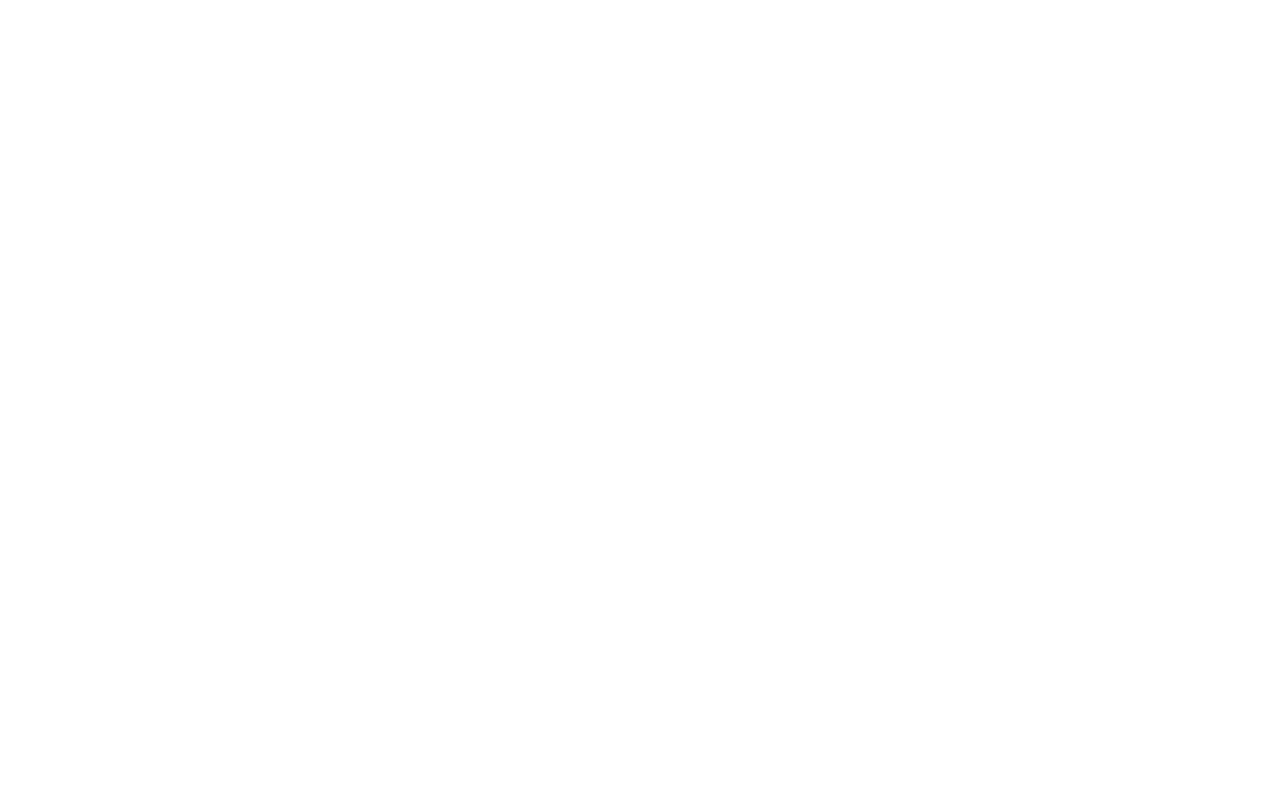
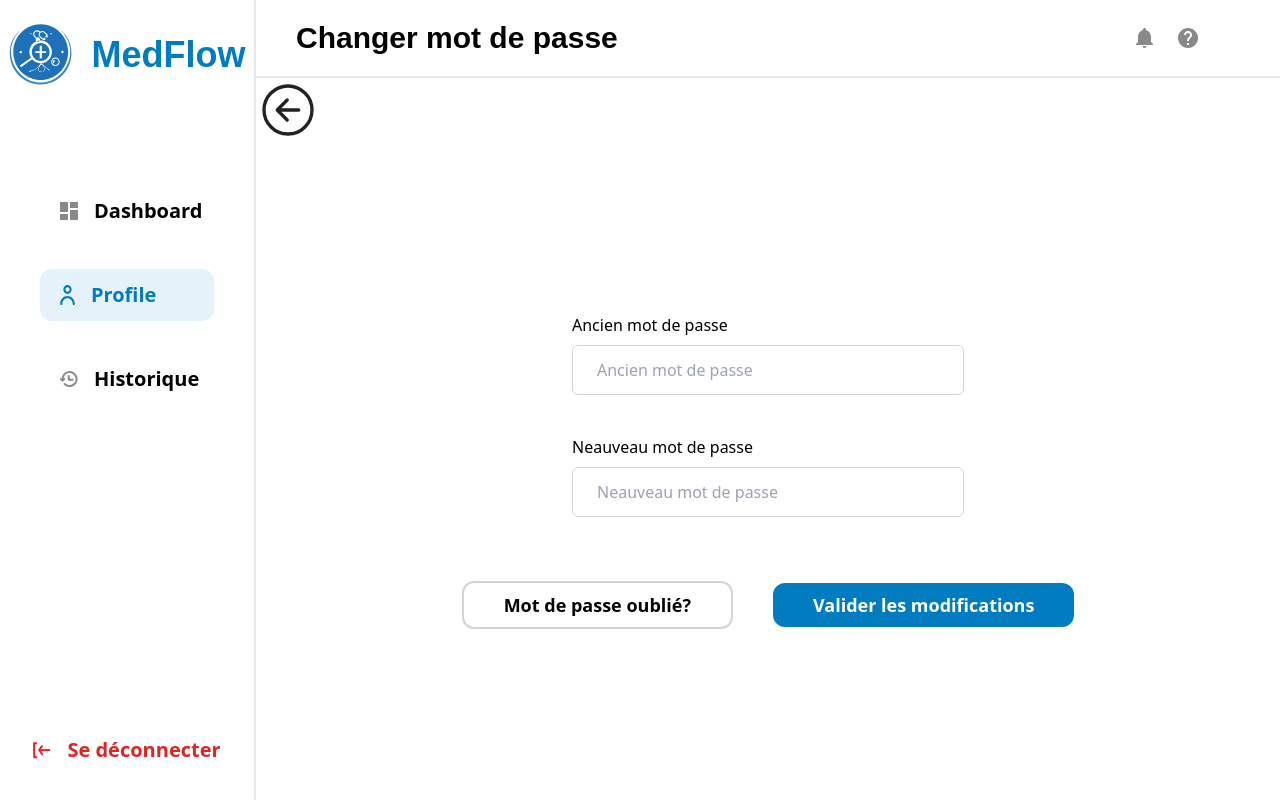
Before and after one commit to TCX-T2/Frontend, a React (Vite) app: page /password in a window 1280 px wide. Before the commit this address had no page. Built offline with nearby package versions, Linux system fonts and the light colour scheme; no server answers; sample sign-in values are in the browser's storage; a web font is replaced by a local one.

Commit message:
completing the personal info changes on the user profil

```diff
--- a/package.json
+++ b/package.json
@@ -16,6 +16,7 @@
     "react": "^18.2.0",
     "react-dom": "^18.2.0",
     "react-router-dom": "^6.21.1",
+    "react-toastify": "^10.0.4",
     "yup": "^1.3.3"
   },
   "devDependencies": {
--- /dev/null
+++ b/src/components/BackButton.jsx
@@ -0,0 +1,12 @@
+const BackButton = () => {
+  return (
+    <img
+      src="icons/back.svg"
+      alt="go-back icon"
+      className="w-16 h-16 cursor-pointer"
+      onClick={() => window.history.back()}
+    />
+  );
+};
+
+export default BackButton;
--- a/src/components/Footer.jsx
+++ /dev/null
@@ -1,87 +0,0 @@
-import React from "react";
-
-const Footer = () => {
-
-  const scrollToSection = (id) => {
-    const element = document.querySelector(id);
-    const offsetTop = element.offsetTop;
-    window.scrollTo({
-      top: offsetTop,
-      behavior: "smooth",
-    });
-  };
-
-  return (
-    <div id="footer" className=" bg-gradient-to-b from-secondary to-primary text-white">
-      <div className="flex justify-between items-center px-16 py-10">
-        <div className="flex gap-20">
-          <div className="flex flex-col gap-3 w-2/5">
-            <img
-              src="logos/logo_keybox_white.png"
-              alt="logo_keybox"
-              className=" w-28 h-28 mt-[-2rem]"
-            />
-            <p className="">
-              Unlock a Bright Future with Key Box E-learning. Explore a
-              top-notch learning experience tailored for students and parents
-              who value their children's education. Transform their future with
-              Key Box E-learning.
-            </p>
-          </div>
-
-          <div className="flex flex-col gap-10 ">
-            <h4 className="font-bold">Site Navigation</h4>
-            <ul className="flex flex-col gap-2">
-              <li>
-                <a href="/">Home</a>
-              </li>
-              <li>
-                <a href="/about">About us</a>
-              </li>
-              <li>
-                <a href="/services">Services</a>
-              </li>
-              <li>
-                <a href="/contact">Download</a>
-              </li>
-            </ul>
-          </div>
-
-          <div className="flex flex-col gap-10 ">
-            <h4 className="font-bold">Explore</h4>
-            <ul className="flex flex-col gap-2">
-              <li>
-                <button
-                onClick={() => scrollToSection("#tutorial")}
-                >Keybox Tutorial</button>
-              </li>
-              <li>
-                <button
-                onClick={() => scrollToSection("#testimonials")}
-                >Testimonials</button>
-              </li>
-            </ul>
-          </div>
-
-          <div className="flex flex-col gap-10">
-            <h4>Socials</h4>
-            <div className="flex gap-4">
-              <img src="icons/facebook.svg" alt="facebook icon" />
-              <img src="icons/instagram.svg" alt="instgram icon" />
-              <img src="icons/X.svg" alt="X icon" />
-              <img src="icons/linkedin.svg" alt="linkdin icon" />
-            </div>
-          </div>
-        </div>
-      </div>
-
-      <hr className="border-secondary" />
-
-      <p className="text-xs text-center py-10">
-        © 2023 Keybox. All Rights Reserved.
-      </p>
-    </div>
-  );
-};
-
-export default Footer;
--- a/src/components/Home/NavbarUser.jsx
+++ b/src/components/Home/NavbarUser.jsx
@@ -29,8 +29,8 @@
     switch (pageActive) {
       case "/dashboard":
         return "Dashboard";
-      case "/calendar":
-        return "Calendrier";
+      case "/password":
+        return "Changer mot de passe";
       case "/profile":
         return "Mon profile";
       case "/historique":
--- a/src/components/Home/SideBar.jsx
+++ b/src/components/Home/SideBar.jsx
@@ -42,10 +42,10 @@
             <li
               id="profile"
               className={`rounded-xl w-full py-3 px-5 hover:bg-secondary hover:bg-opacity-10 transition-all duration-200 flex gap-4
-          ${getClassNames("/profile")}`}
+          ${getClassNames("/profile")} ${getClassNames("/password")}`}
             >
               <img
-                src={`icons/profil${getCurrentWord("/profil")}.svg`}
+                src={`icons/profil${getCurrentWord("/profile")}${getCurrentWord("/password")}.svg`}
                 alt="profile icon"
               />
               <p>Profile</p>
--- /dev/null
+++ b/src/components/Password.jsx
@@ -0,0 +1,151 @@
+import { motion } from "framer-motion";
+import { useFormik } from "formik";
+import * as Yup from "yup";
+import axiosInstance from "../config/axiosConfig.js";
+import { toast, ToastContainer } from "react-toastify";
+import "react-toastify/dist/ReactToastify.css";
+import BackButton from "./BackButton.jsx";
+
+const Password = () => {
+  const token = localStorage.getItem("token");
+
+  const formik = useFormik({
+    initialValues: {
+      OldPassword: "",
+      NewPassword: "",
+    },
+
+    // validation of the form
+    validationSchema: Yup.object({
+      OldPassword: Yup.string().required(
+        "Le ancien mot de passe est obligatoire"
+      ),
+
+      NewPassword: Yup.string()
+        .min(8, "Le neauveau mot de passe doit contenir au moins 8 caractères")
+        .required("Le neauveau mot de passe est obligatoire"),
+    }),
+
+    // Submition of the form
+
+    onSubmit: (values) => {
+      axiosInstance
+        .put(
+          "users/updatePassword",
+          {
+            oldPassword: values.OldPassword,
+            newPassword: values.NewPassword,
+          },
+          { headers: { "x-access-token": token } }
+        )
+        .then((response) => {
+          console.log(response);
+
+          // show a message to the user that the modification is done successfully
+          toast.success("Les modifications sont enregistrées avec succès", {
+            position: "top-right",
+            autoClose: 3000,
+            hideProgressBar: false,
+            closeOnClick: true,
+            pauseOnHover: true,
+            draggable: true,
+            progress: undefined,
+          });
+        })
+        .catch((error) => {
+          console.error(error);
+          // if the error is 406, it means that the old password is incorrect
+          if (error.response.status === 406) {
+            toast.error("Le ancien mot de passe est incorrect", {
+              position: "top-right",
+              autoClose: 3000,
+              hideProgressBar: false,
+              closeOnClick: true,
+              pauseOnHover: true,
+              draggable: true,
+              progress: undefined,
+            });
+          }
+        });
+    },
+  });
+
+  return (
+    <>
+      <ToastContainer />
+      <BackButton />
+      <form
+        onSubmit={formik.handleSubmit}
+        className="flex flex-col gap-16  m-auto"
+      >
+        <div className="flex flex-col gap-10 items-center justify-start">
+          <div className="flex flex-col gap-2">
+            <label
+              htmlFor="OldPassword"
+              className={`${
+                formik.touched.OldPassword && formik.errors.OldPassword
+                  ? "text-red-500"
+                  : ""
+              }`}
+            >
+              {formik.touched.OldPassword && formik.errors.OldPassword
+                ? formik.errors.OldPassword
+                : "Ancien mot de passe"}
+            </label>
+            <input
+              type="text"
+              name="OldPassword"
+              placeholder="Ancien mot de passe"
+              value={formik.values.OldPassword}
+              onChange={formik.handleChange}
+              onBlur={formik.handleBlur}
+              className={`border-[1.5px] border-neutral-300 w-[24.5rem] rounded-md p-6 h-9 outline-none focus:outline-none focus:ring-2 focus:ring-secondary`}
+            />
+          </div>
+          <div className="flex flex-col gap-2">
+            <label
+              htmlFor="NewPassword"
+              className={`${
+                formik.touched.NewPassword && formik.errors.NewPassword
+                  ? "text-red-500"
+                  : ""
+              }`}
+            >
+              {formik.touched.NewPassword && formik.errors.NewPassword
+                ? formik.errors.NewPassword
+                : "Neauveau mot de passe"}
+            </label>
+            <input
+              type="text"
+              name="NewPassword"
+              placeholder="Neauveau mot de passe"
+              value={formik.values.NewPassword}
+              onChange={formik.handleChange}
+              onBlur={formik.handleBlur}
+              className=" border-[1.5px] border-neutral-300 w-[24.5rem] rounded-md p-6 h-9 outline-none focus:outline-none focus:ring-2 focus:ring-secondary"
+            />
+          </div>
+        </div>
+        <div className="flex gap-10 items-center justify-between">
+          <motion.button
+            type="button"
+            whileHover={{ scale: 1.1 }}
+            whileTap={{ scale: 0.9 }}
+            className="border-2 border-neutral-300 px-10 py-2 w-fit rounded-xl font-semibold text-lg"
+          >
+            Mot de passe oublié?
+          </motion.button>
+          <motion.button
+            whileHover={{ scale: 1.1 }}
+            whileTap={{ scale: 0.9 }}
+            className="bg-secondary px-10 py-2 text-white w-fit rounded-xl font-semibold text-lg"
+            type="submit"
+          >
+            Valider les modifications
+          </motion.button>
+        </div>
+      </form>
+    </>
+  );
+};
+export default Password;
--- a/src/components/Profile.jsx
+++ b/src/components/Profile.jsx
@@ -1,8 +1,9 @@
-import React from "react";
 import { motion } from "framer-motion";
 import { useFormik } from "formik";
 import * as Yup from "yup";
 import axiosInstance from "../config/axiosConfig.js";
+import { toast, ToastContainer } from "react-toastify";
+import "react-toastify/dist/ReactToastify.css";
 
 const Profile = () => {
   // recover the user's information from the localStorage
@@ -107,6 +108,17 @@
           localStorage.setItem("PhoneNumber", values.numerotel);
           localStorage.setItem("Specialite", values.Specialite);
           localStorage.setItem("Username", values.utilisateur);
+
+          // show a message to the user that the modification is done successfully
+          toast.success("Les modifications sont enregistrées avec succès", {
+            position: "top-right",
+            autoClose: 3000,
+            hideProgressBar: false,
+            closeOnClick: true,
+            pauseOnHover: true,
+            draggable: true,
+            progress: undefined,
+          });
         })
         .catch((error) => {
           console.error(error);
@@ -119,6 +131,7 @@
       onSubmit={formik.handleSubmit}
       className="flex flex-col gap-6 p-10 px-20 w-4/5 m-auto"
     >
+      <ToastContainer />
       <div className="flex gap-10 items-center justify-start">
         <div className="flex flex-col gap-2">
           <label
@@ -266,6 +279,9 @@
           whileHover={{ scale: 1.1 }}
           whileTap={{ scale: 0.9 }}
           className="border-2 border-neutral-300 px-10 py-2 w-fit rounded-xl font-semibold text-lg"
+          onClick={() => {
+            window.location.href = "/password";
+          }}
         >
           Changer le mot de passe
         </motion.button>
@@ -275,7 +291,7 @@
           className="bg-secondary px-10 py-2 text-white w-fit rounded-xl font-semibold text-lg"
           type="submit"
         >
-          Valider les mofiications
+          Valider les modifications
         </motion.button>
       </div>
     </form>
--- a/src/pages/Home.jsx
+++ b/src/pages/Home.jsx
@@ -6,6 +6,7 @@
 import AddPatient from "../components/AddPatient.jsx";
 import SideBar from "../components/Home/SideBar.jsx";
 import NavbarUser from "../components/Home/NavbarUser.jsx";
+import Password from "../components/Password.jsx";
 
 const Home = () => {
   const navigate = useNavigate();
@@ -26,6 +27,8 @@
         return <Dashboard />;
       case "/profile":
         return <Profile />;
+      case "/password":
+        return <Password />;
       case "/historique":
         return <Historique />;
       case "/addpatient":
--- a/src/routes/Routes.jsx
+++ b/src/routes/Routes.jsx
@@ -16,6 +16,7 @@
       <Route path="/historique" element={<Home />}></Route>
       <Route path="/addpatient" element={<Home />}></Route>
       <Route path="/profile" element={<Home />}></Route>
+      <Route path="/password" element={<Home />}></Route>
       <Route path="/patient" element={<Patient />}></Route>
     </Routes>
   );
```
Also changed, not shown: public/icons/back.svg (added), 1 other file (tests, documents, lock files or other folders).
